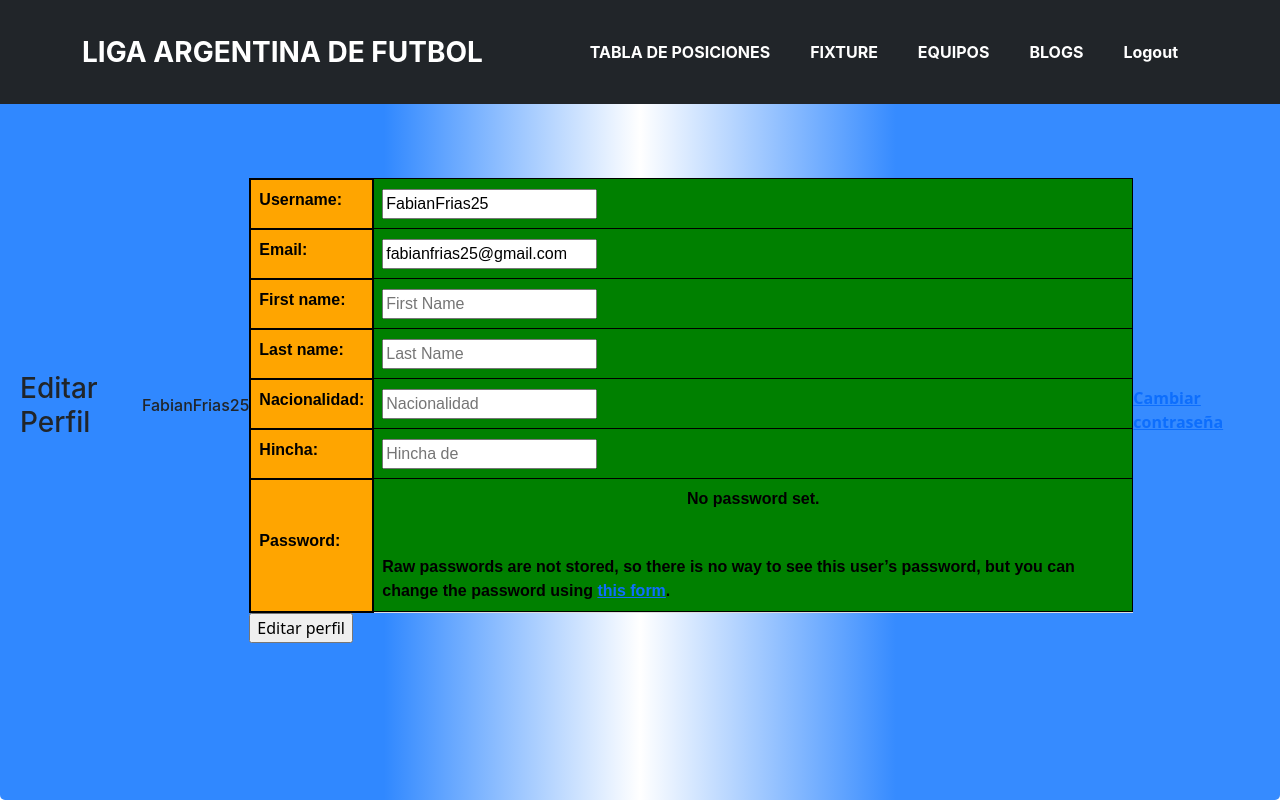
After one commit to FabianFrias25/ProyectoFinalFriasFabian, a Django app: page /AppFutbolArg/Perfil/editarPerfil/ in a window 1280 px wide. The commit adds this page. Run offline with Django 4.2, Linux system fonts and the light colour scheme; a user stored in the database is signed in; some libraries are stand-ins or nearby versions; some web fonts are replaced.

Commit message:
Editar Perfil y otros

```diff
--- a/AppFutbolArg/forms.py
+++ b/AppFutbolArg/forms.py
@@ -1,5 +1,5 @@
 from django import forms
-from django.contrib.auth.forms import UserCreationForm
+from django.contrib.auth.forms import UserCreationForm, UserChangeForm
 from django.contrib.auth.models import User
 
 
@@ -11,3 +11,17 @@ class RegistrationForm(UserCreationForm):
     class Meta:
         model = User
         fields = ['username', 'password1', 'password2', 'nacionalidad', 'nacimiento', 'hincha']
+
+
+class UserEditForm(UserChangeForm):
+    username = forms.CharField(widget= forms.TextInput(attrs={"placeholder":"Username"}))
+    email = forms.CharField(widget= forms.TextInput(attrs={"placeholder":"Email"}))
+    first_name = forms.CharField(widget= forms.TextInput(attrs={"placeholder":"First Name"}))
+    last_name = forms.CharField(widget= forms.TextInput(attrs={"placeholder":"Last Name"}))
+    nacionalidad = forms.CharField(widget= forms.TextInput(attrs={"placeholder":"Nacionalidad"}))
+    hincha = forms.CharField(widget=forms.TextInput(attrs={"placeholder": "Hincha de"}))
+
+    class Meta:
+        model = User
+        fields = ['username', 'email', 'first_name', 'last_name', 'nacionalidad', 'hincha']
+        help_texts = {k:"" for k in fields}
--- a/AppFutbolArg/templates/AppFutbolArg/Inicio.html
+++ b/AppFutbolArg/templates/AppFutbolArg/Inicio.html
@@ -24,7 +24,7 @@
                         <li class="nav-item mx-0 mx-lg-1"><a class="nav-link py-3 px-0 px-lg-3 rounded js-scroll-trigger" href="{% url 'Posiciones' %}">TABLA DE POSICIONES</a></li>
                         <li class="nav-item mx-0 mx-lg-1"><a class="nav-link py-3 px-0 px-lg-3 rounded js-scroll-trigger" href="{% url 'Fixture' %}">FIXTURE</a></li>
                         <li class="nav-item mx-0 mx-lg-1"><a class="nav-link py-3 px-0 px-lg-3 rounded js-scroll-trigger" href="{% url 'Equipos' %}">EQUIPOS</a></li>
-                        <li class="nav-item mx-0 mx-lg-1"><a class="nav-link py-3 px-0 px-lg-3 rounded js-scroll-trigger" href="{% url 'Prode' %}">PRODE</a></li>
+                        <li class="nav-item mx-0 mx-lg-1"><a class="nav-link py-3 px-0 px-lg-3 rounded js-scroll-trigger" href="{% url 'Blogs' %}">BLOGS</a></li>
                         <li class="nav-item mx-0 mx-lg-1"><a class="nav-link py-3 px-0 px-lg-3 rounded js-scroll-trigger" href="{% url 'logout' %}">Logout</a></li>
                     </ul>
                 </div>
@@ -46,6 +46,7 @@
                     <p class="pre-wrap masthead-subheading font-weight-light mb-0"> ¡Bienvenidos a la liga de Los Campeones del Mundo!</p>
                 </div>
                 {% if user.is_authenticated %}
+                <a class="btn btn-primary" href="{% url 'perfil' %}">Ir a Perfil</a>
                 {% else %}
                 <div>
                     <a class="btn btn-primary btn-black" href="{% url 'login' %}">Iniciar Sesion</a>
--- /dev/null
+++ b/AppFutbolArg/templates/AppFutbolArg/Perfil/editarPerfil.html
@@ -0,0 +1,19 @@
+{% extends "../inicio.html" %}
+{% load static %}
+<title>{% block title %}Perfil{% endblock %}</title>
+
+{% block contenidoQueCambia %}
+<div class="pararegistro formRegistro">
+
+<h3>Editar Perfil</h3>
+<h6>{{user.username}}</h6>
+
+<form method="POST"> {% csrf_token %}
+    <table id="posiciones" class="tablesorter1">
+        {{ form.as_table }}
+    </table>
+    <input type="submit" value="Editar perfil">
+</form>
+<a href="/AppFutbolArg/Perfil/changePassword">Cambiar contraseña</a>
+</div>
+{% endblock %}
--- a/AppFutbolArg/urls.py
+++ b/AppFutbolArg/urls.py
@@ -13,5 +13,7 @@ urlpatterns = [
     path('blogs/<int:blog_id>/', detalle_blog, name='detalle_blog'),
     path('registro/', registro, name="registro"),
     path('login/', ver_login, name="login"),
+    path('perfil/', ver_perfil, name='perfil'),
+    path('Perfil/editarPerfil/', editarPerfil, name="editarPerfil"),
     path('logout/', LogoutView.as_view(template_name='AppFutbolArg/login.html'), name="logout"),
 ]
--- a/AppFutbolArg/views.py
+++ b/AppFutbolArg/views.py
@@ -2,7 +2,7 @@ from django.shortcuts import render
 from django.contrib.auth import login, authenticate
 from django.contrib.auth.decorators import login_required
 from .models import Equipos, Posiciones, Fixture, Blogs
-from .forms import RegistrationForm
+from .forms import RegistrationForm, UserEditForm
 
 
 def Inicio(request):
@@ -67,7 +67,6 @@ def detalle_blog(request, blog_id):
 
 
 @login_required
-@login_required
 def bloguear(request):
     if request.method == 'POST':
         form = BlogForm(request.POST, request.FILES)
@@ -79,3 +78,21 @@ def bloguear(request):
     else:
         form = BlogForm()
     return render(request, 'AppFutbolArg/Blogs/bloguear.html', {'form': form})
+
+
+@login_required
+def ver_perfil(request):
+    return render(request, 'AppFutbolArg/Perfil/perfil.html')
+
+
+@login_required
+def editarPerfil(request):
+    usuario = request.user
+    if request.method == "POST":
+        form = UserEditForm(request.POST, instance=usuario)
+        if form.is_valid():
+            form.save()
+            return render(request, 'AppFutbolArg/Perfil/perfil.html')
+    else:
+        form = UserEditForm(instance=usuario)
+    return render(request, 'AppFutbolArg/Perfil/editarPerfil.html', {"form": form})
```
Also changed, not shown: AppFutbolArg/templates/AppFutbolArg/Perfil/perfil.html (added, +19 -0 lines), AppFutbolArg/migrations/0005_userprofile.py (added), AppFutbolArg/migrations/0006_delete_userprofile.py (added), AppFutbolArg/templates/AppFutbolArg/Perfil/cambiarPassword.html (added), db.sqlite3.
